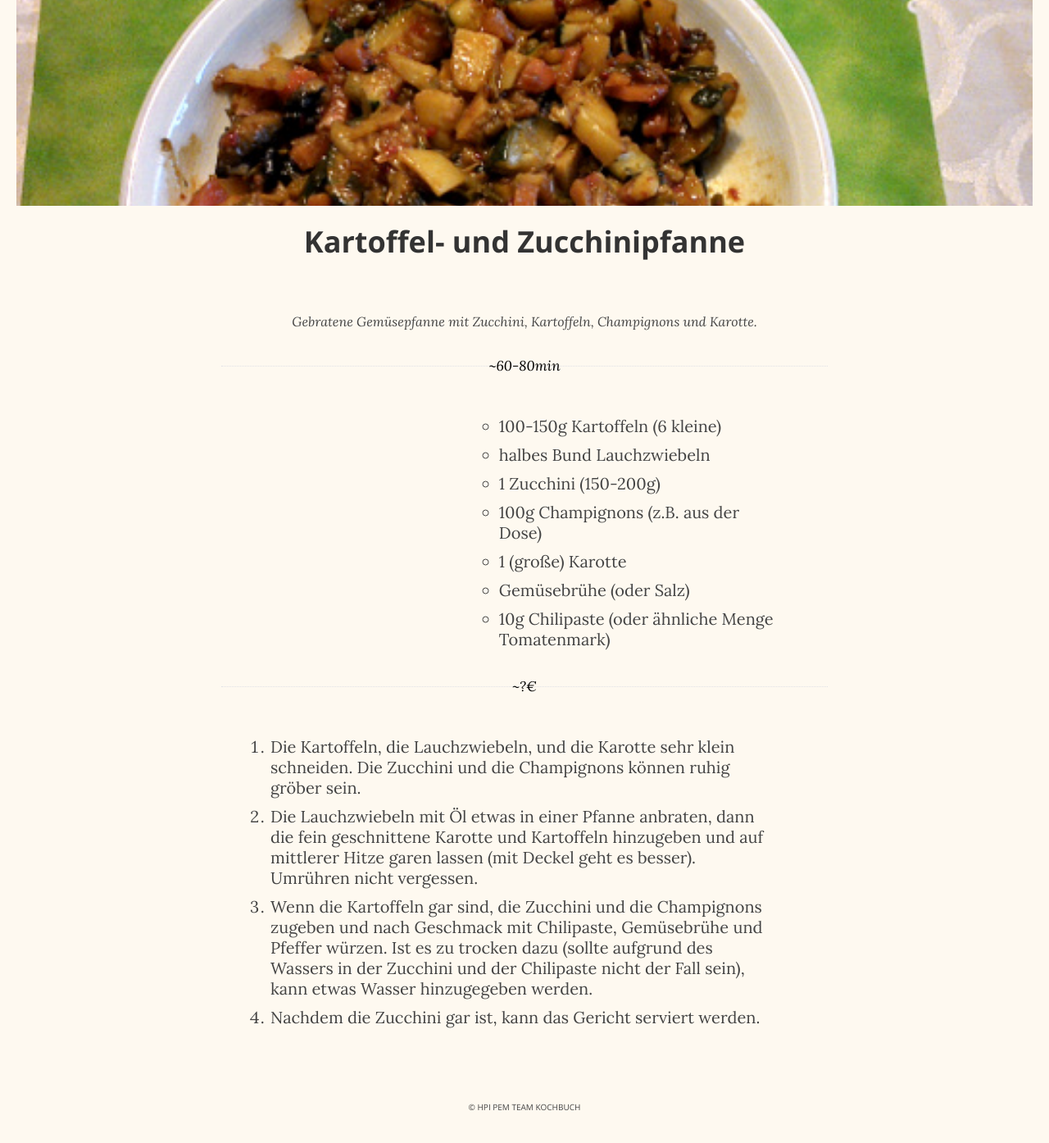
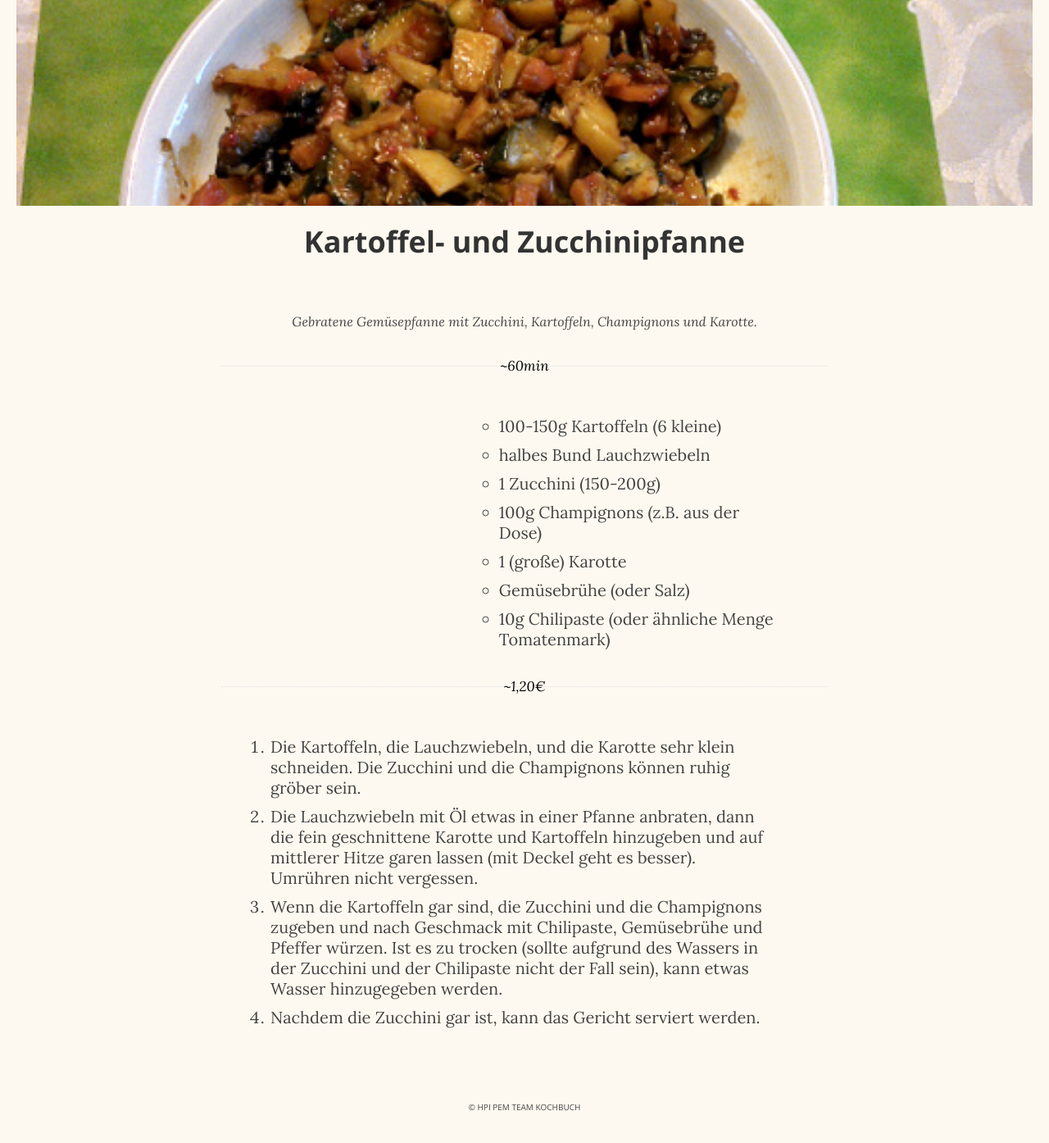
Before and after one commit to CarlAmbroselli/Studikochbuch, a Jekyll site: the page built from recipes/zucchinipfanne.md, in a window 1280 px wide and 1400 px high, scrolled down 149 px. Shown: the top 1394 px of the window at 82% size. Built offline with Jekyll 4.4.1, drawn with Linux system fonts in a browser that asks for light colours.

Commit message:
Preise für Pasta Alessandro und Zucchinipfanne erstellt

```diff
--- a/recipes/zucchinipfanne.md
+++ b/recipes/zucchinipfanne.md
@@ -3,8 +3,8 @@ layout: recipe
 title: Kartoffel- und Zucchinipfanne
 
 image: zucchinipfanne.jpg
-duration: 60-80min
-price: "?€"
+duration: 60min
+price: "1,20€"
 abstract: Gebratene Gemüsepfanne mit Zucchini, Kartoffeln, Champignons und Karotte.
 ingredients:
   - 100-150g Kartoffeln (6 kleine)
@@ -18,5 +18,5 @@ ingredients:
 
 1. Die Kartoffeln, die Lauchzwiebeln, und die Karotte sehr klein schneiden. Die Zucchini und die Champignons können ruhig gröber sein.
 2. Die Lauchzwiebeln mit Öl etwas in einer Pfanne anbraten, dann die fein geschnittene Karotte und Kartoffeln hinzugeben und auf mittlerer Hitze garen lassen (mit Deckel geht es besser). Umrühren nicht vergessen.
-3. Wenn die Kartoffeln gar sind, die Zucchini und die Champignons zugeben und nach Geschmack mit Chilipaste, Gemüsebrühe und Pfeffer würzen. Ist es zu trocken dazu (sollte aufgrund des Wassers in der Zucchini und der Chilipaste nicht der Fall sein), kann etwas Wasser hinzugegeben werden.
+3. Wenn die Kartoffeln gar sind, die Zucchini und die Champignons zugeben und nach Geschmack mit Chilipaste, Gemüsebrühe und Pfeffer würzen. Ist es zu trocken (sollte aufgrund des Wassers in der Zucchini und der Chilipaste nicht der Fall sein), kann etwas Wasser hinzugegeben werden.
 4. Nachdem die Zucchini gar ist, kann das Gericht serviert werden.
```
Also changed, not shown: recipes/pastaalessandro.md (+1 -1 lines).
